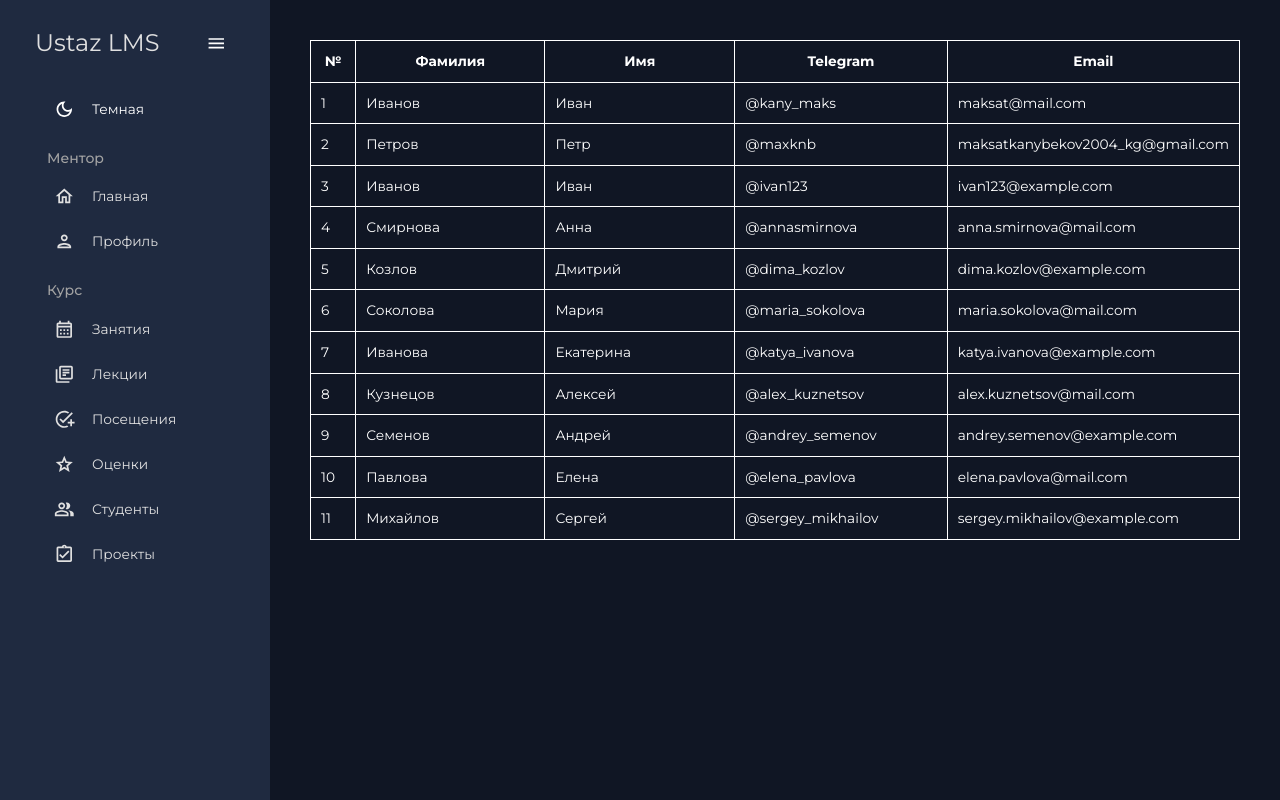
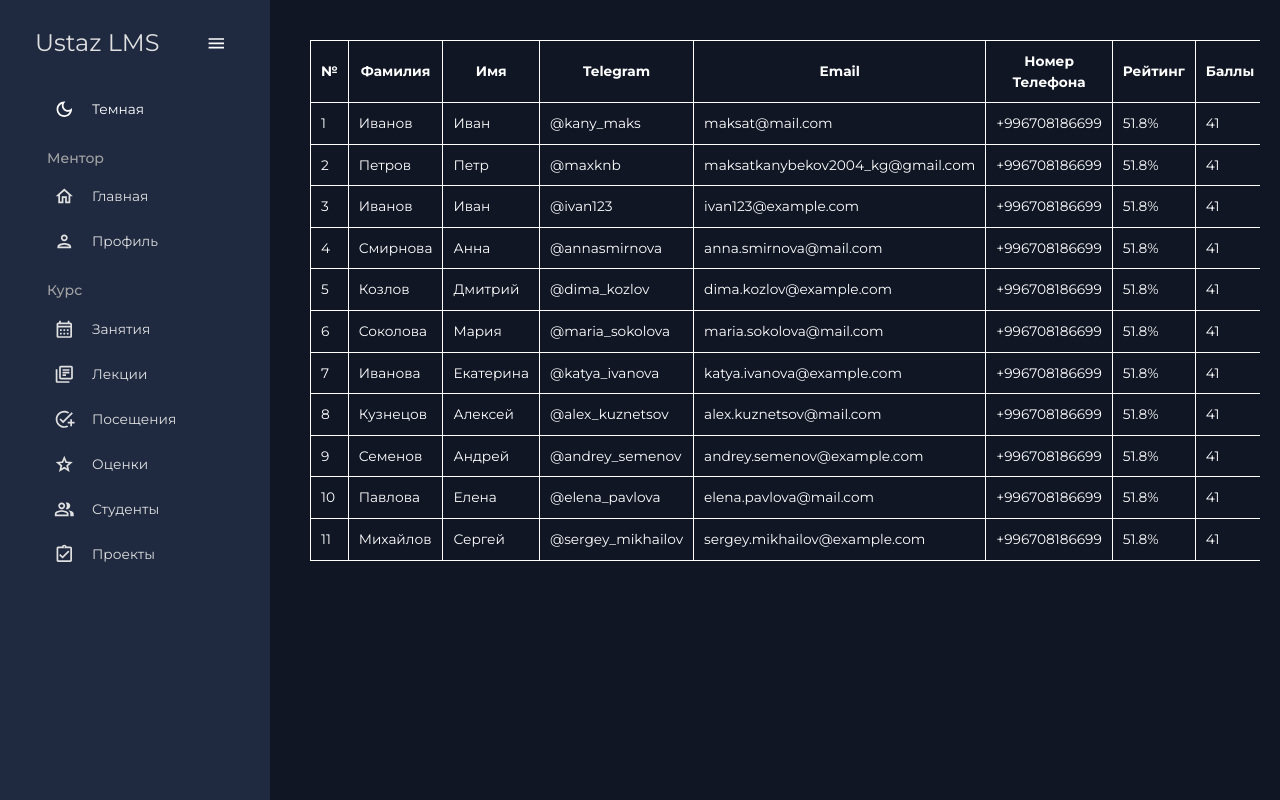
Before and after one commit to KUMA-ORIGINAL/LMS_USTAZ-1.0, a React (Create React App) app in the folder client/: page /mentor/student-list in a window 1280 px wide. Built offline with nearby package versions, Linux system fonts and the light colour scheme.

Commit message:
demo day

```diff
--- a/client/src/pages/Mentor/StudentsList/components/List.jsx
+++ b/client/src/pages/Mentor/StudentsList/components/List.jsx
@@ -1,49 +1,54 @@
-import styled from 'styled-components';
-
+import styled from 'styled-components'
 
 const List = ({ students }) => {
   return (
     <StyledTable>
       <thead>
         <tr>
-        <th>№</th>
+          <th>№</th>
           <th>Фамилия</th>
           <th>Имя</th>
           <th>Telegram</th>
           <th>Email</th>
+          <th>Номер Телефона</th>
+          <th>Рейтинг</th>
+          <th>Баллы</th>
         </tr>
       </thead>
       <tbody>
         {students.map((student, index) => (
           <tr key={index}>
-            <td>{index+1}</td>
+            <td>{index + 1}</td>
             <td>{student.lastName}</td>
             <td>{student.firstName}</td>
             <td>{student.telegram}</td>
             <td>{student.email}</td>
+            <td>{student.tel}</td>
+            <td>{student.raiting}</td>
+            <td>{student.coins}</td>
           </tr>
         ))}
       </tbody>
     </StyledTable>
-  );
-};
+  )
+}
 
-export default List;
-
+export default List
 
 //styles for this components
 
 const StyledTable = styled.table`
-  width:100%;
-  border-collapse:collapse;
+  width: 100%;
+  border-collapse: collapse;
 
-  th, td{
-    border:1px solid;
-    padding:10px;
+  th,
+  td {
+    border: 1px solid;
+    padding: 10px;
   }
 
-  td:first-child{
-    max-width:50px;
+  td:first-child {
+    max-width: 50px;
   }
 
   tr:hover {
--- a/client/src/pages/Mentor/StudentsList/index.jsx
+++ b/client/src/pages/Mentor/StudentsList/index.jsx
@@ -1,9 +1,7 @@
 //import components
-import List from './components/List';
-
+import List from './components/List'
 
 const MentorStudentsList = () => {
-
   //fetch students
   const students = [
     {
@@ -11,74 +9,105 @@ const MentorStudentsList = () => {
       firstName: 'Иван',
       telegram: '@kany_maks',
       email: 'maksat@mail.com',
+      tel: '+996708186699',
+      raiting: '51.8%',
+      coins: 41,
     },
     {
       lastName: 'Петров',
       firstName: 'Петр',
       telegram: '@maxknb',
       email: 'maksatkanybekov2004_kg@gmail.com',
+      tel: '+996708186699',
+      raiting: '51.8%',
+      coins: 41,
     },
     {
       lastName: 'Иванов',
       firstName: 'Иван',
       telegram: '@ivan123',
       email: 'ivan123@example.com',
+      tel: '+996708186699',
+      raiting: '51.8%',
+      coins: 41,
     },
     {
       lastName: 'Смирнова',
       firstName: 'Анна',
       telegram: '@annasmirnova',
       email: 'anna.smirnova@mail.com',
+      tel: '+996708186699',
+      raiting: '51.8%',
+      coins: 41,
     },
     {
       lastName: 'Козлов',
       firstName: 'Дмитрий',
       telegram: '@dima_kozlov',
       email: 'dima.kozlov@example.com',
+      tel: '+996708186699',
+      raiting: '51.8%',
+      coins: 41,
     },
     {
       lastName: 'Соколова',
       firstName: 'Мария',
       telegram: '@maria_sokolova',
       email: 'maria.sokolova@mail.com',
+      tel: '+996708186699',
+      raiting: '51.8%',
+      coins: 41,
     },
     {
       lastName: 'Иванова',
       firstName: 'Екатерина',
       telegram: '@katya_ivanova',
       email: 'katya.ivanova@example.com',
+      tel: '+996708186699',
+      raiting: '51.8%',
+      coins: 41,
     },
     {
       lastName: 'Кузнецов',
       firstName: 'Алексей',
       telegram: '@alex_kuznetsov',
       email: 'alex.kuznetsov@mail.com',
+      tel: '+996708186699',
+      raiting: '51.8%',
+      coins: 41,
     },
     {
       lastName: 'Семенов',
       firstName: 'Андрей',
       telegram: '@andrey_semenov',
       email: 'andrey.semenov@example.com',
+      tel: '+996708186699',
+      raiting: '51.8%',
+      coins: 41,
     },
     {
       lastName: 'Павлова',
       firstName: 'Елена',
       telegram: '@elena_pavlova',
       email: 'elena.pavlova@mail.com',
+      tel: '+996708186699',
+      raiting: '51.8%',
+      coins: 41,
     },
     {
       lastName: 'Михайлов',
       firstName: 'Сергей',
       telegram: '@sergey_mikhailov',
       email: 'sergey.mikhailov@example.com',
+      tel: '+996708186699',
+      raiting: '51.8%',
+      coins: 41,
     },
-
-
-  ];
+  ]
 
   return (
-    <div className='content'>
-      <List students={students}/>
+    <div className="content">
+      <List students={students} />
     </div>
   )
 }
```
